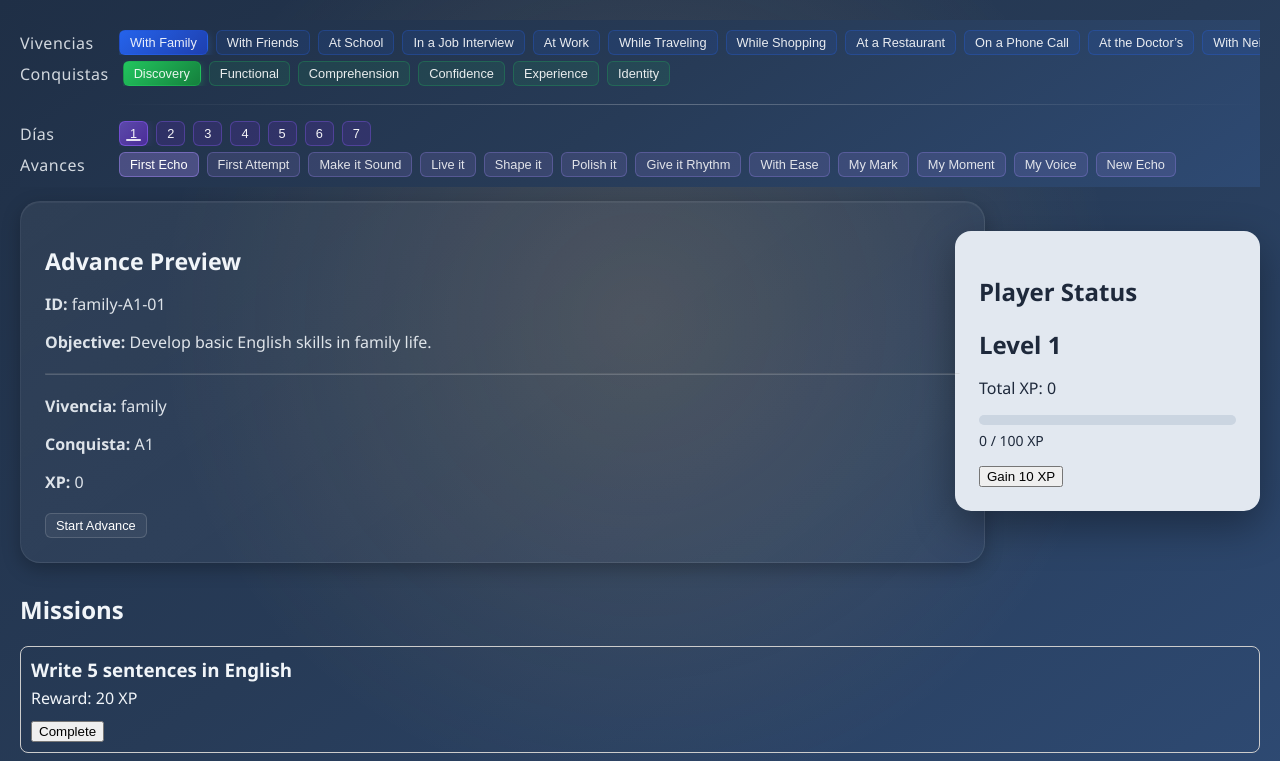
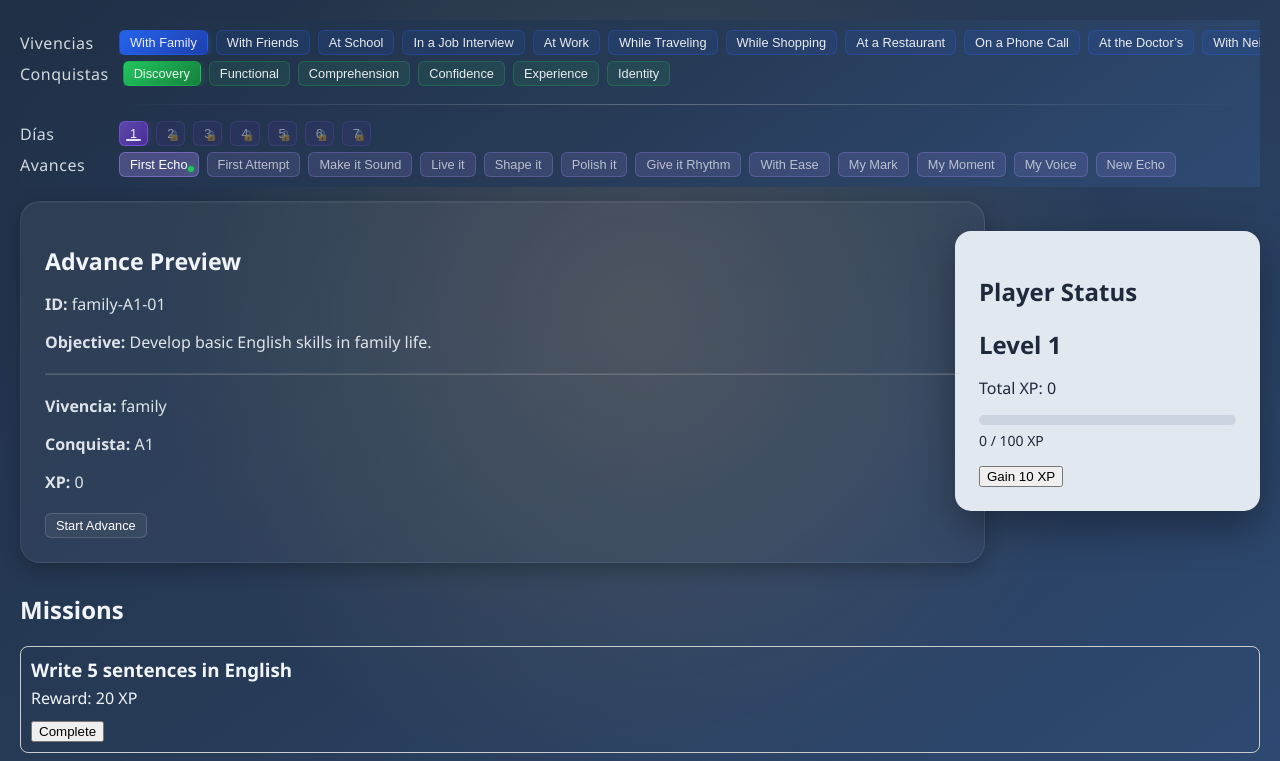
Before and after one commit to mineinfante/english-quest, a React (Vite) app: page / in a window 1280 px wide. Shown: the top 761 px of the page. Built offline with nearby package versions, Linux system fonts and the light colour scheme.

Commit message:
Update: definición de estatus activo, iniciado y terminado

```diff
--- a/src/App.jsx
+++ b/src/App.jsx
@@ -265,6 +265,7 @@ function App() {
         onChangeAdvance={changeAdvance}
         onMoveAdvance={moveAdvance}
         advancesProgress={levelState?.advancesProgress}
+        currentDay={currentDay}
       />
 
       <div className="dashboard-row">
--- a/src/components/Header.jsx
+++ b/src/components/Header.jsx
@@ -15,8 +15,7 @@ import { CONTENT } from "../content"
 function SortableAdvanceButton({
   id,
   title,
-  isUnlocked,
-  isActive,
+  isActiveProp,
   progress,
   onClick
 }) {
@@ -31,8 +30,8 @@ function SortableAdvanceButton({
   const style = {
     transform: CSS.Transform.toString(transform),
     transition,
-    opacity: isUnlocked ? 1 : 0.4,
-    cursor: isUnlocked ? "pointer" : "not-allowed",
+    opacity: 1,
+    cursor: "pointer",
     position: "relative",
   }
 
@@ -44,14 +43,16 @@ function SortableAdvanceButton({
       ref={setNodeRef}
       style={style}
       disabled={false}
-      className={`tab-button ${isActive ? "active" : ""}`}
-      onClick={onClick}
+      className={`tab-button ${isActiveProp ? "active" : ""}`}
+      onClick={(e) => {
+        e.stopPropagation()
+        onClick()
+      }}
       {...attributes}
-      {...listeners}
     >
       {title}
 
-        {isStarted && (
+      {(isActiveProp || isStarted || isCompleted) && (
         <span
           style={{
             position: "absolute",
@@ -60,29 +61,22 @@ function SortableAdvanceButton({
             width: "6px",
             height: "6px",
             borderRadius: "50%",
-            background: "rgba(255,255,255,0.6)"
-            }}
-        />
-        )}
-
-        {isCompleted && (
-        <span
-            style={{
-            position: "absolute",
-            bottom: "4px",
-            right: "4px",
-            width: "6px",
-            height: "6px",
-            borderRadius: "50%",
-            background: "white",
-            boxShadow: "0 0 6px rgba(255,255,255,0.6)"
+            background: isCompleted
+              ? "white"
+              : isActiveProp
+              ? "#22c55e"   // verde activo
+              : "#facc15",  // amarillo iniciado
+            boxShadow: isCompleted
+              ? "0 0 6px rgba(255,255,255,0.6)"
+              : isActiveProp
+              ? "0 0 6px rgba(34,197,94,0.6)"
+              : "none"
           }}
         />
       )}
     </button>
   )
 }
-
 
 export default function Header({
   vivenciasList,
@@ -93,10 +87,10 @@ export default function Header({
   setActiveConquista,
   advances,
   currentAdvanceIndex,
-  maxAdvanceUnlocked,
   onChangeAdvance,
   onMoveAdvance,
-  advancesProgress
+  advancesProgress,
+  currentDay
 }) {
 
   return (
@@ -109,7 +103,6 @@ export default function Header({
           {vivenciasList.map((vivencia) => (
             <button
               key={vivencia}
-
               onClick={() => setActiveVivencia(vivencia)}
               className={`tab-button ${
                 activeVivencia === vivencia ? "active" : ""
@@ -149,15 +142,39 @@ export default function Header({
         <span className="header-label">Días</span>
         <div className="tabs-container tabs-dias">
           <div style={{ margin: "0 auto", display: "flex", gap: "8px" }}>
+            {[1,2,3,4,5,6,7].map((day) => {
+              const isLocked = day > currentDay
+              const isActive = day === currentDay
 
-                {[1,2,3,4,5,6,7].map((day) => (
+              return (
                 <button
                   key={day}
-                    className={`tab-button ${day === 1 ? "active" : ""}`}
+                  className={`tab-button ${isActive ? "active" : ""}`}
+                  style={{
+                    opacity: isLocked ? 0.5 : 1,
+                    cursor: isLocked ? "not-allowed" : "pointer",
+                    position: "relative"
+                  }}
+                  disabled={isLocked}
                 >
                   {day}
+
+                  {isLocked && (
+                    <span
+                      style={{
+                        position: "absolute",
+                        bottom: "4px",
+                        right: "4px",
+                        fontSize: "10px",
+                        opacity: 0.8
+                      }}
+                    >
+                      🔒
+                    </span>
+                  )}
                 </button>
-                ))}
+              )
+            })}
           </div>
         </div>
       </div>
@@ -186,7 +203,6 @@ export default function Header({
               strategy={horizontalListSortingStrategy}
             >
               {advances.map((advance, index) => {
-                const isUnlocked = true
                 const isActive = index === currentAdvanceIndex
                 const progress = advancesProgress?.[advance.id]
 
@@ -195,10 +211,10 @@ export default function Header({
                     key={advance.id}
                     id={advance.id}
                     title={advance.title}
-                    isUnlocked={isUnlocked}
-                    isActive={isActive}
+                    isActiveProp={isActive}
                     progress={progress}
-                    onClick={() => onChangeAdvance(index)}                  />
+                    onClick={() => onChangeAdvance(index)}
+                  />
                 )
               })}
             </SortableContext>
--- a/src/index.css
+++ b/src/index.css
@@ -129,7 +129,7 @@ body {
 .tabs-avances .tab-button {
   background: rgba(167, 139, 250, 0.14);   /* un poco más visible */
   border: 1px solid rgba(167, 139, 250, 0.28);
-  color: rgba(255,255,255,0.85);
+  color: rgba(255,255,255,0.65);
 }
 
 .tabs-avances .tab-button:hover {
```
Lines whose indentation alone changed are shown as unchanged.
